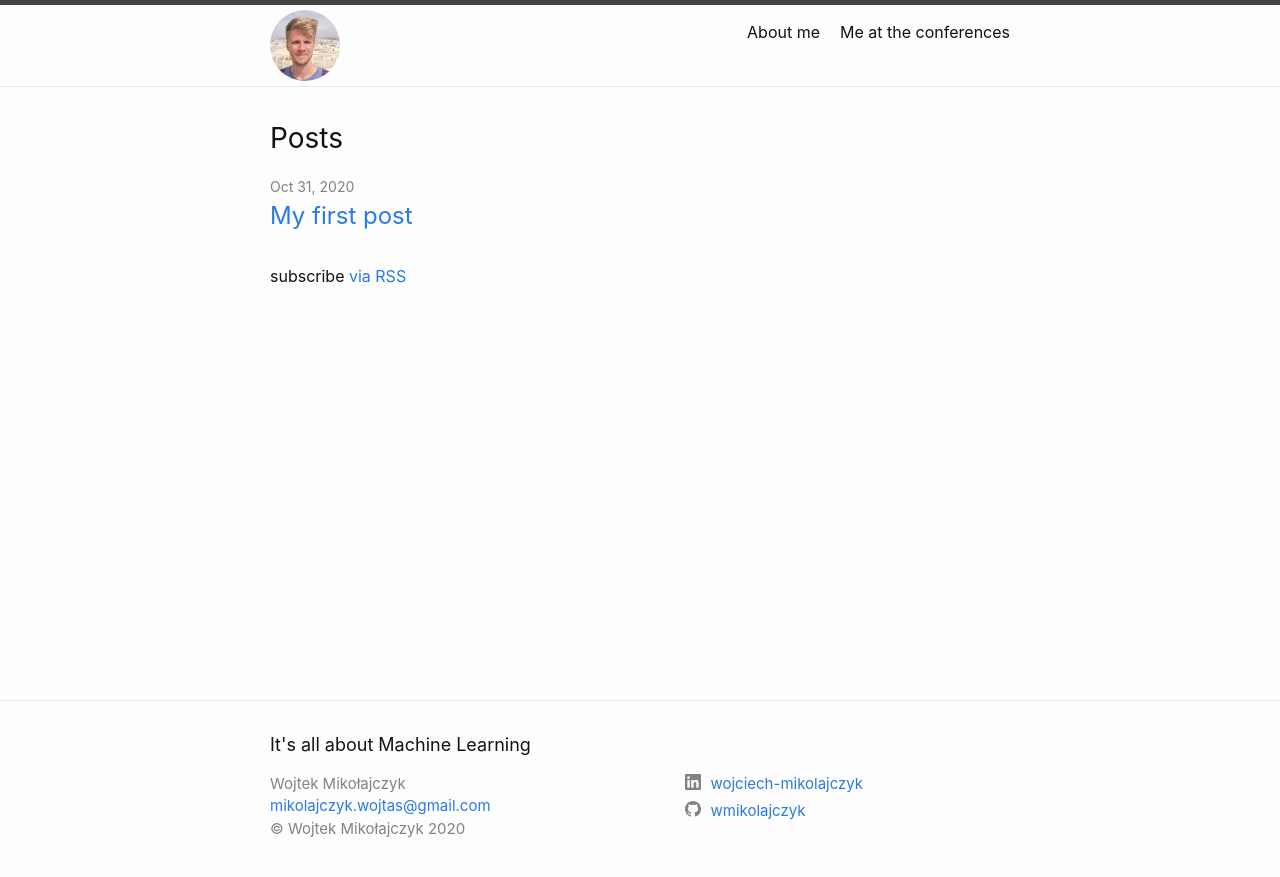
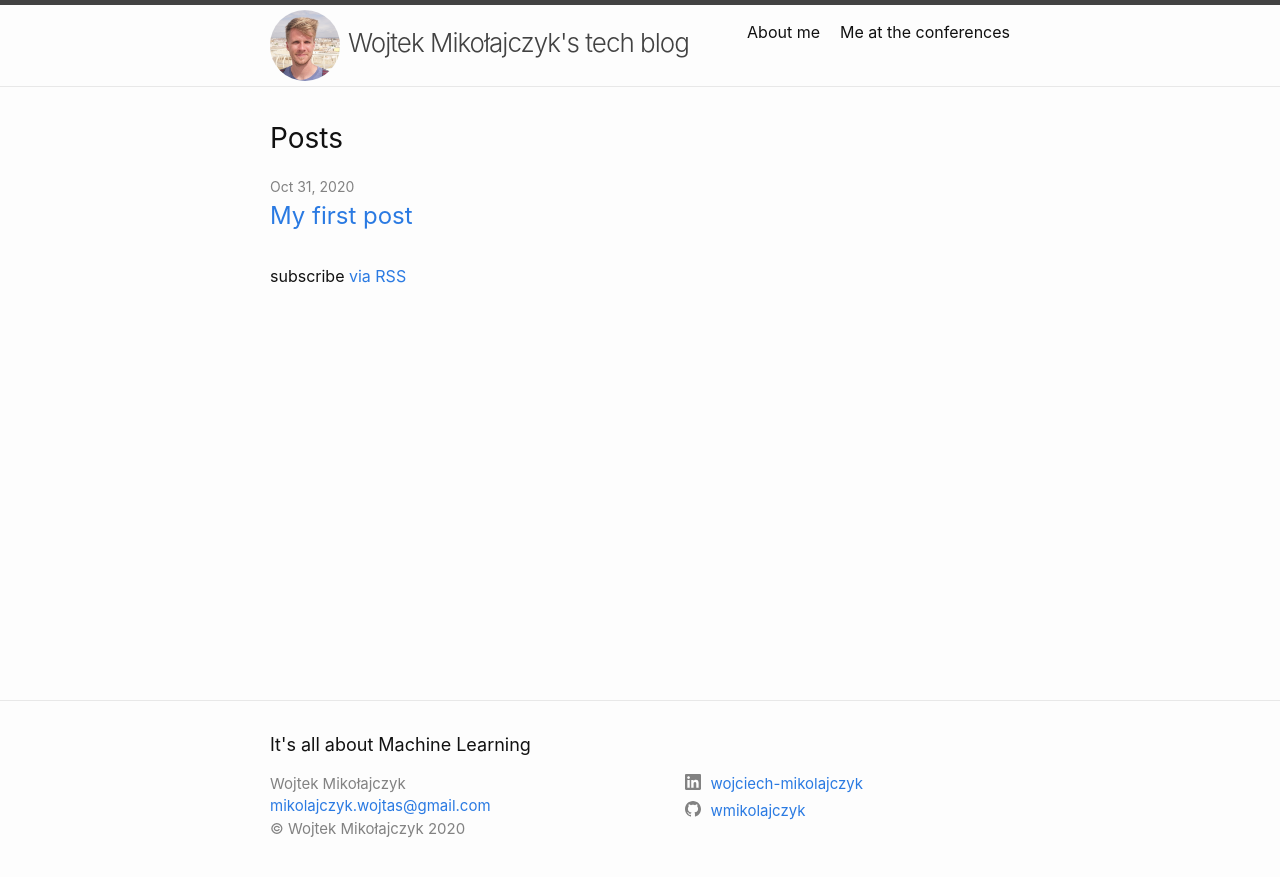
Before and after one commit to wmikolajczyk/womiko-blog, a Jekyll site: the page built from index.markdown, in a window 1280 px wide. Shown: the top 877 px of the page. Built offline with Jekyll 4.4.1, drawn with Linux system fonts in a browser that asks for light colours.

Commit message:
Add text title to the header photo

```diff
--- a/_config.yml
+++ b/_config.yml
@@ -18,7 +18,7 @@
 # You can create any custom variable you would like, and they will be accessible
 # in the templates via {{ site.myvariable }}.
 
-title: Tech-blog
+title: Wojtek Mikołajczyk's tech blog
 email: mikolajczyk.wojtas@gmail.com
 description: >- # this means to ignore newlines until "baseurl:"
   It's all about Machine Learning
--- a/_includes/header.html
+++ b/_includes/header.html
@@ -8,9 +8,8 @@
     <a class="site-title" rel="author" href="{{ "/" | relative_url }}">
       {%- if site.title-logo -%}
         <img src="{{ site.title-logo | relative_url }}" alt="{{ site.title | escape }}" style="border-radius: 50%; width: 70px; padding: 5px 0px 5px;"/>
-      {%- else -%}
-        {{ site.title | escape }}
       {%- endif -%}
+      <span style="padding-left: 8px;">{{ site.title | escape }}</span>
     </a>
 
     {%- if page_paths -%}
```
